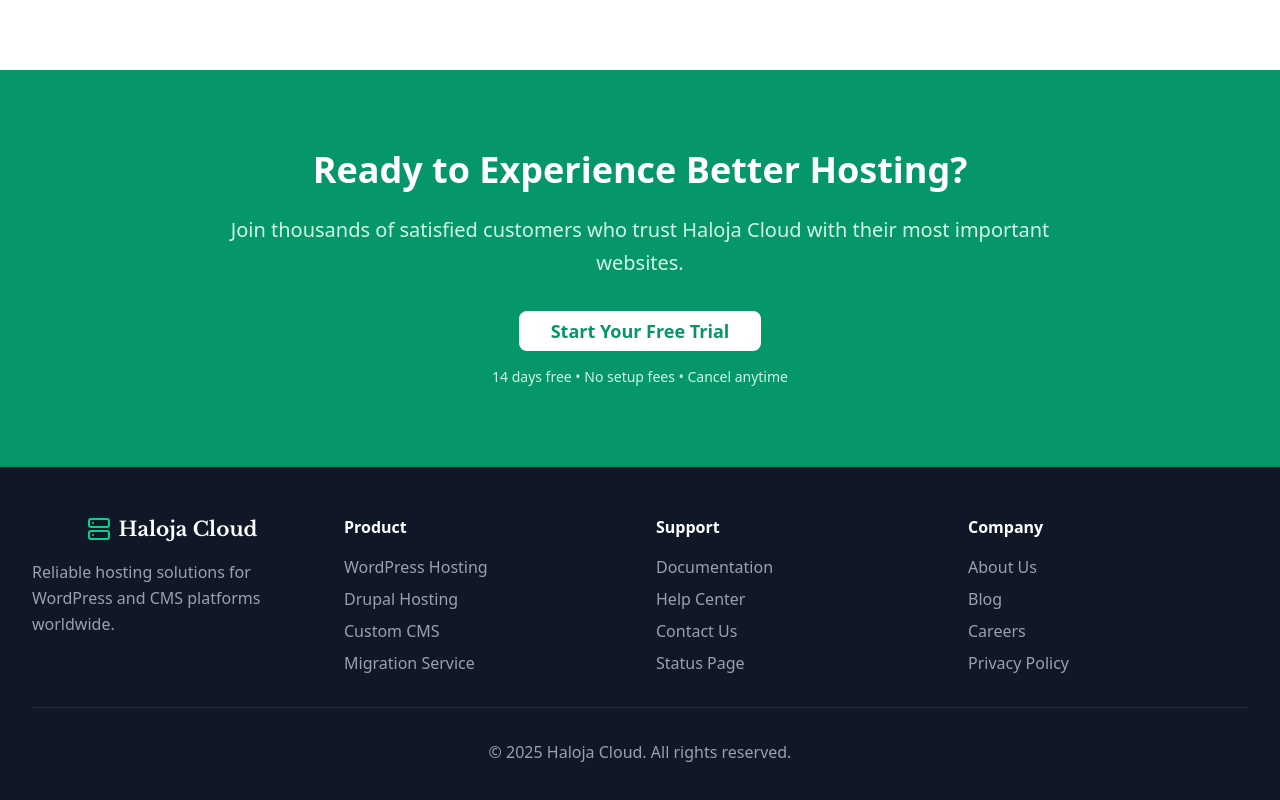
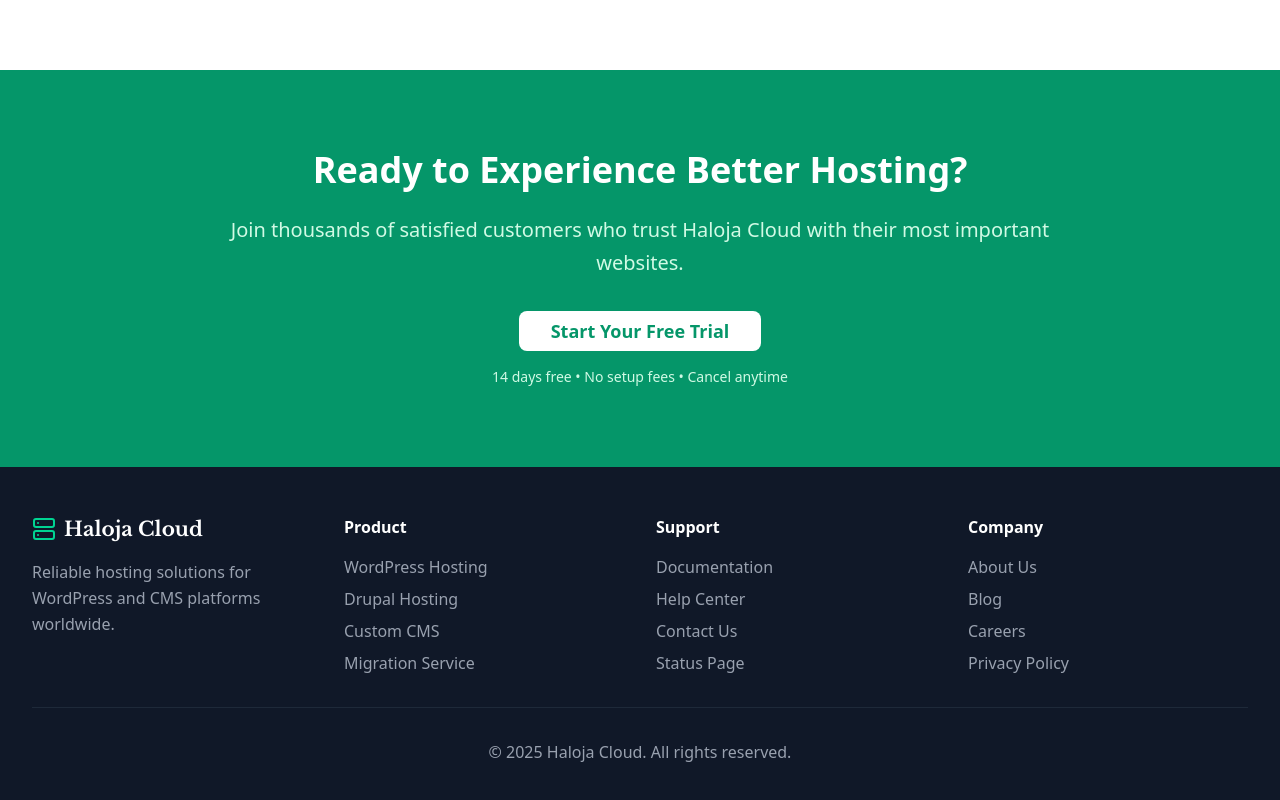
Before and after one commit to YisuM/haloja, a Next.js app: page / in a window 1280 px wide. Shown: the part 1760-2560 px from the top of the page. Built offline with nearby package versions, Linux system fonts and the light colour scheme; no server answers.

Commit message:
chore: new footer component added

```diff
--- a/src/app/page.tsx
+++ b/src/app/page.tsx
@@ -1,3 +1,4 @@
+import Footer from "@/components/main/Footer"
 import { Button } from "@/components/ui/button"
 import { Card, CardContent } from "@/components/ui/card"
 import { CheckCircle, Server, Shield, Users, Zap } from "lucide-react"
@@ -178,99 +179,7 @@ export default function HomePage() {
       </section>
 
       {/* Footer */}
-      <footer className="bg-gray-900 text-white py-12">
-        <div className="max-w-7xl mx-auto px-4 sm:px-6 lg:px-8">
-          <div className="grid grid-cols-1 md:grid-cols-4 gap-8 text-center md:text-left justify-items-center md:justify-items-start">
-            <div>
-              <div className="flex items-center justify-center mb-4">
-                <Server className="h-6 w-6 text-emerald-400 mr-2" />
-                <span className="text-xl font-bold font-serif">Haloja Cloud</span>
-              </div>
-              <p className="text-gray-400 leading-relaxed">
-                Reliable hosting solutions for WordPress and CMS platforms worldwide.
-              </p>
-            </div>
-            <div>
-              <h4 className="font-semibold mb-4 font-serif">Product</h4>
-              <ul className="space-y-2 text-gray-400">
-                <li>
-                  <a href="#" className="hover:text-emerald-400 transition-colors">
-                    WordPress Hosting
-                  </a>
-                </li>
-                <li>
-                  <a href="#" className="hover:text-emerald-400 transition-colors">
-                    Drupal Hosting
-                  </a>
-                </li>
-                <li>
-                  <a href="#" className="hover:text-emerald-400 transition-colors">
-                    Custom CMS
-                  </a>
-                </li>
-                <li>
-                  <a href="#" className="hover:text-emerald-400 transition-colors">
-                    Migration Service
-                  </a>
-                </li>
-              </ul>
-            </div>
-            <div>
-              <h4 className="font-semibold mb-4 font-serif">Support</h4>
-              <ul className="space-y-2 text-gray-400">
-                <li>
-                  <a href="#" className="hover:text-emerald-400 transition-colors">
-                    Documentation
-                  </a>
-                </li>
-                <li>
-                  <a href="#" className="hover:text-emerald-400 transition-colors">
-                    Help Center
-                  </a>
-                </li>
-                <li>
-                  <a href="#" className="hover:text-emerald-400 transition-colors">
-                    Contact Us
-                  </a>
-                </li>
-                <li>
-                  <a href="#" className="hover:text-emerald-400 transition-colors">
-                    Status Page
-                  </a>
-                </li>
-              </ul>
-            </div>
-            <div>
-              <h4 className="font-semibold mb-4 font-serif">Company</h4>
-              <ul className="space-y-2 text-gray-400">
-                <li>
-                  <a href="#" className="hover:text-emerald-400 transition-colors">
-                    About Us
-                  </a>
-                </li>
-                <li>
-                  <a href="#" className="hover:text-emerald-400 transition-colors">
-                    Blog
-                  </a>
-                </li>
-                <li>
-                  <a href="#" className="hover:text-emerald-400 transition-colors">
-                    Careers
-                  </a>
-                </li>
-                <li>
-                  <a href="#" className="hover:text-emerald-400 transition-colors">
-                    Privacy Policy
-                  </a>
-                </li>
-              </ul>
-            </div>
-          </div>
-          <div className="border-t border-gray-800 mt-8 pt-8 text-center text-gray-400">
-            <p>&copy; 2025 Haloja Cloud. All rights reserved.</p>
-          </div>
-        </div>
-      </footer>
+      <Footer />
     </div>
   )
 }
```
